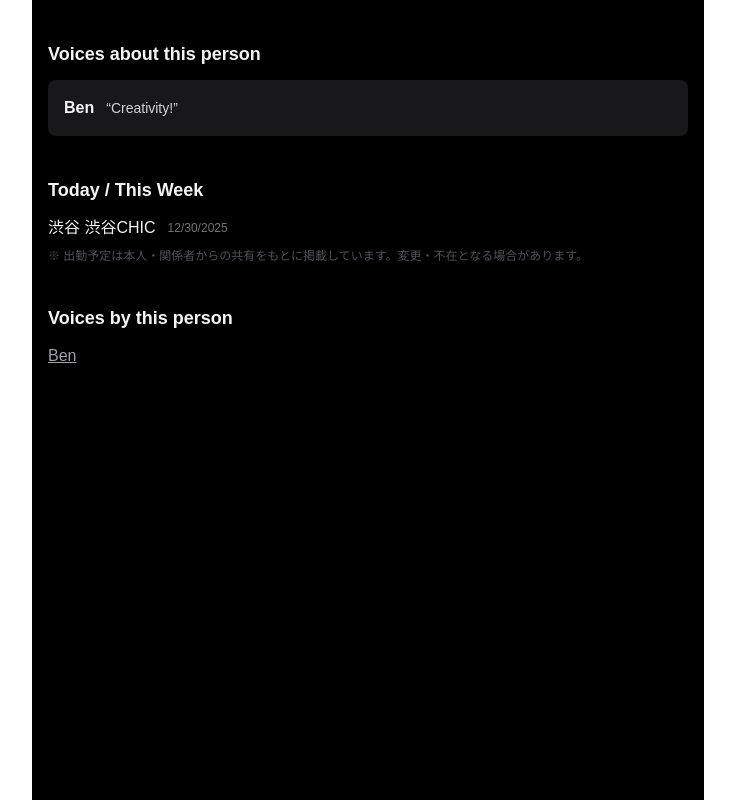
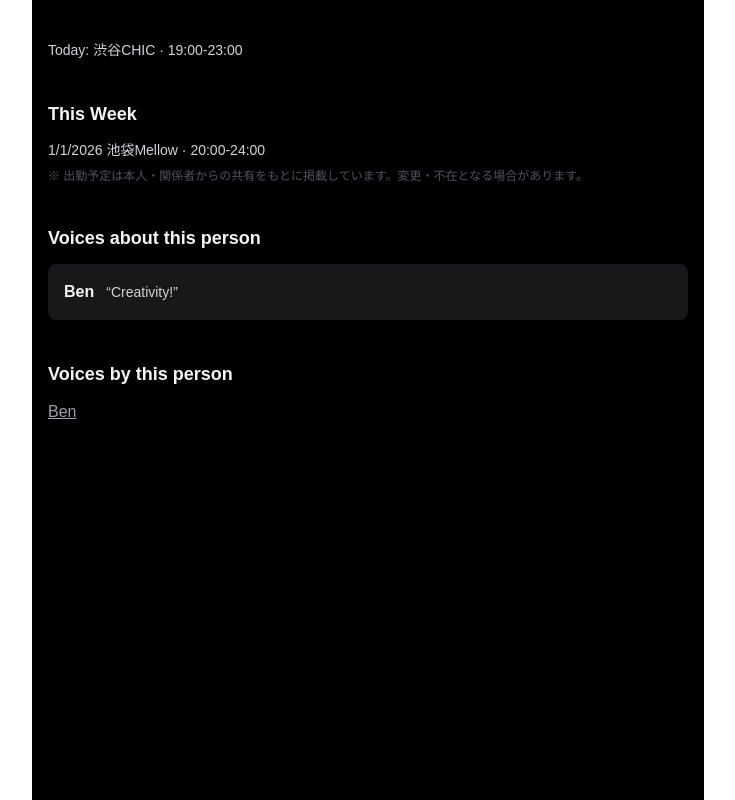
Before and after one commit to enganche1988/shisha-player, a Next.js app: page /people/alice in a window 1280 px wide. Shown: the whole page, without its empty margins (272-1007 px from the left). Built offline with nearby package versions, Linux system fonts and the light colour scheme.

Commit message:
feat: IA - show Today line on top + person pages (fallback includes time)

```diff
--- a/src/app/page.tsx
+++ b/src/app/page.tsx
@@ -3,21 +3,39 @@ export const revalidate = 0;
 
 import { getPrisma } from "@/lib/prisma";
 
-const fallbackPeople = [
+type Pick = {
+  slug: string;
+  displayName: string;
+  today?: {
+    shop?: string;
+    start?: string;
+    end?: string;
+  };
+};
+
+function formatTodayLine(p: Pick) {
+  const shop = p.today?.shop;
+  const start = p.today?.start;
+  const end = p.today?.end;
+  if (!shop || !start || !end) return "Today: —";
+  return `Today: ${shop} · ${start}-${end}`;
+}
+
+const fallbackPeople: Pick[] = [
   {
     slug: "alice",
     displayName: "Alice",
-    shop: { area: "渋谷", displayName: "渋谷CHIC" },
+    today: { shop: "渋谷CHIC", start: "19:00", end: "23:00" },
   },
   {
     slug: "ben",
     displayName: "Ben",
-    shop: { area: "池袋", displayName: "池袋Mellow" },
+    today: { shop: "池袋Mellow", start: "20:00", end: "24:00" },
   },
   {
     slug: "chloe",
     displayName: "Chloe",
-    shop: { area: "吉祥寺", displayName: "吉祥寺Rest" },
+    today: { shop: "吉祥寺Rest", start: "21:00", end: "24:00" },
   },
 ];
 
@@ -31,13 +49,19 @@ async function getTodaysPicks() {
       where: { date: today },
       include: { person: true, shop: true },
     });
-    const picks = shifts
-      .slice(0, 5)
-      .map(s => ({
+    const picks: Pick[] = shifts.slice(0, 5).map(s => {
+      const start = s.startTime ? new Date(s.startTime) : null;
+      const end = s.endTime ? new Date(s.endTime) : null;
+      const pad2 = (n: number) => String(n).padStart(2, "0");
+      const startStr = start ? `${pad2(start.getHours())}:${pad2(start.getMinutes())}` : undefined;
+      const endStr = end ? `${pad2(end.getHours())}:${pad2(end.getMinutes())}` : undefined;
+      const shopName = s.shop?.displayName ?? undefined;
+      return {
         slug: s.person.slug,
         displayName: s.person.displayName,
-        shop: s.shop,
-      }));
+        today: { shop: shopName, start: startStr, end: endStr },
+      };
+    });
     return picks;
   } catch {
     return fallbackPeople;
@@ -60,9 +84,7 @@ export default async function HomePage() {
                 <a href={`/people/${p.slug}`} className="text-lg font-semibold hover:underline text-zinc-100">
                   {p.displayName}
                 </a>
-                <div className="text-sm text-zinc-400 mt-1">
-                  {p.shop?.area && <span>{p.shop.area}・</span>}{p.shop?.displayName}
-                </div>
+                <div className="text-sm text-zinc-400 mt-1">{formatTodayLine(p)}</div>
               </div>
             </div>
           ))}
--- a/src/app/people/[slug]/page.tsx
+++ b/src/app/people/[slug]/page.tsx
@@ -3,21 +3,40 @@ export const revalidate = 0;
 
 import { getPrisma } from "@/lib/prisma";
 
+type TodayInfo = { shop?: string; start?: string; end?: string };
+type FallbackShift = { id: string; shop: { area?: string; displayName: string }; date: Date; start?: string; end?: string };
+
+function formatTodayLine(today: TodayInfo | undefined) {
+  const shop = today?.shop;
+  const start = today?.start;
+  const end = today?.end;
+  if (!shop || !start || !end) return "Today: —";
+  return `Today: ${shop} · ${start}-${end}`;
+}
+
+function isSameDay(a: Date, b: Date) {
+  return a.getFullYear() === b.getFullYear() && a.getMonth() === b.getMonth() && a.getDate() === b.getDate();
+}
+
 function fallbackDataFor(slug: string | undefined) {
   const s = typeof slug === "string" && slug.length > 0 ? slug : "anonymous";
   const simpleName = s.charAt(0).toUpperCase() + s.slice(1);
+  const today: TodayInfo = { shop: "渋谷CHIC", start: "19:00", end: "23:00" };
+  const weekShifts: FallbackShift[] = [
+    { id: "t", shop: { area: "渋谷", displayName: "渋谷CHIC" }, date: new Date(), start: "19:00", end: "23:00" },
+    { id: "w1", shop: { area: "池袋", displayName: "池袋Mellow" }, date: new Date(Date.now() + 2 * 24 * 60 * 60 * 1000), start: "20:00", end: "24:00" },
+  ];
   return {
     person: {
       displayName: simpleName,
       isStaff: true,
       canComment: true,
     },
+    today,
     abouts: [
       { id: "b", fromPerson: { slug: "ben", displayName: "Ben" }, body: "Creativity!" }
     ],
-    weekShifts: [
-      { id: "s", shop: { area: "渋谷", displayName: "渋谷CHIC" }, date: new Date() }
-    ],
+    weekShifts,
     bys: [
       { id: "to1", toPerson: { slug: "ben", displayName: "Ben" } }
     ]
@@ -69,7 +88,20 @@ async function getPersonData(slug: string | undefined) {
       take: 6
     });
 
-    return { person, abouts: aboutsTop, weekShifts, bys };
+    // derive "Today" from shifts if available
+    const todayShift = weekShifts.find(s => isSameDay(new Date(s.date), today));
+    const pad2 = (n: number) => String(n).padStart(2, "0");
+    const start = todayShift?.startTime ? new Date(todayShift.startTime) : null;
+    const end = todayShift?.endTime ? new Date(todayShift.endTime) : null;
+    const todayInfo: TodayInfo | undefined = todayShift
+      ? {
+          shop: todayShift.shop?.displayName,
+          start: start ? `${pad2(start.getHours())}:${pad2(start.getMinutes())}` : undefined,
+          end: end ? `${pad2(end.getHours())}:${pad2(end.getMinutes())}` : undefined,
+        }
+      : undefined;
+
+    return { person, today: todayInfo, abouts: aboutsTop, weekShifts, bys };
   } catch {
     return fallbackDataFor(slug);
   }
@@ -77,16 +109,55 @@ async function getPersonData(slug: string | undefined) {
 
 export default async function PeopleDetail({ params }: { params: { slug?: string } }) {
   const data = await getPersonData(params?.slug);
-  const { person, abouts, weekShifts, bys } = data;
+  const { person, today, abouts, weekShifts, bys } = data as any;
+  const now = new Date();
+  const weekOnly = Array.isArray(weekShifts)
+    ? (weekShifts as any[]).filter(s => {
+        const d = s?.date instanceof Date ? s.date : new Date(s?.date);
+        return !isSameDay(d, now);
+      })
+    : [];
 
   return (
     <main className="min-h-screen bg-black text-zinc-100 py-10 px-4 max-w-2xl mx-auto">
+      {/* Today */}
+      <section className="mb-10">
+        <div className="text-sm text-zinc-300">{formatTodayLine(today)}</div>
+      </section>
+
+      {/* This Week (optional) */}
+      {person.isStaff && weekOnly.length > 0 && (
+        <section className="mb-10">
+          <h2 className="text-lg font-bold mb-3">This Week</h2>
+          <ul className="space-y-2">
+            {weekOnly.map((s: any) => {
+              const d = s.date instanceof Date ? s.date : new Date(s.date);
+              const start = s.startTime ? new Date(s.startTime) : null;
+              const end = s.endTime ? new Date(s.endTime) : null;
+              const pad2 = (n: number) => String(n).padStart(2, "0");
+              const startStr = s.start ?? (start ? `${pad2(start.getHours())}:${pad2(start.getMinutes())}` : undefined);
+              const endStr = s.end ?? (end ? `${pad2(end.getHours())}:${pad2(end.getMinutes())}` : undefined);
+              const shopName = s.shop?.displayName;
+              const line = shopName && startStr && endStr ? `${shopName} · ${startStr}-${endStr}` : `${shopName ?? "—"} · —`;
+              return (
+                <li key={s.id} className="text-sm text-zinc-300">
+                  {d.toLocaleDateString()} {line}
+                </li>
+              );
+            })}
+          </ul>
+          <div className="text-xs text-zinc-600 mt-2">
+            ※ 出勤予定は本人・関係者からの共有をもとに掲載しています。変更・不在となる場合があります。
+          </div>
+        </section>
+      )}
+
       {/* Voices about */}
       {abouts.length > 0 && (
         <section className="mb-10">
           <h2 className="text-lg font-bold mb-3">Voices about this person</h2>
           <div className="space-y-4">
-            {abouts.map(rec => (
+            {abouts.map((rec: any) => (
               <div key={rec.id} className="p-4 rounded-lg bg-zinc-900 flex gap-3 items-baseline">
                 <span>
                   <a className="hover:underline font-bold" href={`/people/${rec.fromPerson.slug}`}>{rec.fromPerson.displayName}</a>
@@ -97,27 +168,6 @@ export default async function PeopleDetail({ params }: { params: { slug?: string
           </div>
         </section>
       )}
-      {/* Today / This Week */}
-      <section className="mb-10">
-        <h2 className="text-lg font-bold mb-3">Today / This Week</h2>
-        {person.isStaff && weekShifts.length > 0 ? (
-          <ul className="space-y-2">
-            {weekShifts.map((s: any) => (
-              <li key={s.id} className="flex items-center gap-3">
-                <span>{s.shop.area}&nbsp;{s.shop.displayName}</span>
-                <span className="text-xs text-zinc-500">
-                  {s.date instanceof Date ? s.date.toLocaleDateString() : new Date(s.date).toLocaleDateString()}
-                </span>
-              </li>
-            ))}
-          </ul>
-        ) : (
-          <div className="text-zinc-500">Currently not listed</div>
-        )}
-        <div className="text-xs text-zinc-600 mt-2">
-          ※ 出勤予定は本人・関係者からの共有をもとに掲載しています。変更・不在となる場合があります。
-        </div>
-      </section>
       {/* Voices by */}
       {person.canComment && bys.length > 0 && (
         <section>
```
